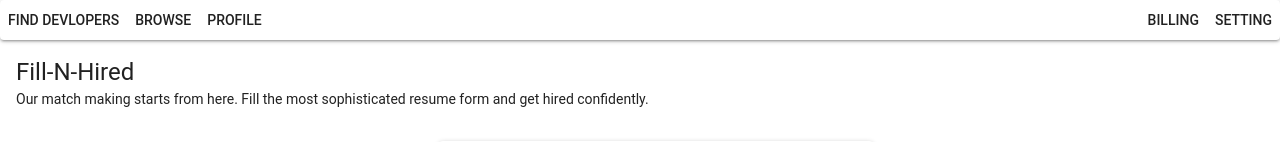
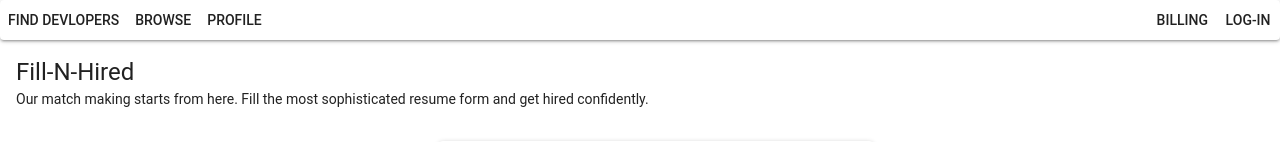
Before and after one commit to BloomTech-Labs/CS10-Developer-Profiles, a React (Create React App) app in the folder front-end/lambda-in/: page / in a window 1280 px wide. Shown: the top 142 px of the page. Built offline with nearby package versions, Linux system fonts and the light colour scheme.

Commit message:
REFACTOR Include NavBar component in other Components

```diff
--- a/front-end/lambda-in/src/Components/DevLogIn/DevLogIn.js
+++ b/front-end/lambda-in/src/Components/DevLogIn/DevLogIn.js
@@ -1,15 +1,16 @@
-import React, { Component } from 'react'
+import React, { Component } from 'react';
+import NavBar from '../../Components/Navbar/navbar';
 import Button from '@material-ui/core/Button';
 import Paper from '@material-ui/core/Paper';
 import Typography from '@material-ui/core/Typography';
 import TextField from '@material-ui/core/TextField';
 
-import '../DevLogIn/DevLogin.css'
+import '../DevLogIn/DevLogin.css';
 
 export default class DevLogin extends Component {
   state = {
     email: 'abc@xyz.com',
-        confirmPassword: ''
+    confirmPassword: '',
   };
   handleChange = name => event => {
     this.setState({
@@ -19,19 +20,7 @@ export default class DevLogin extends Component {
   render() {
     return (
       <div class="App">
-             <Paper>
-              <div class="navBar">
-                <div class="leftNavBar">
-                  <Button>find Devlopers</Button>
-                  <Button>Browse</Button>
-                  <Button>profile</Button>
-                </div>
-                <div class="rightNavBar">
-                  <Button>Billing</Button>
-                  <Button>Setting</Button>
-                </div>
-              </div>
-            </Paper>
+        <NavBar />
 
         <div class="headline">
           <Typography variant="headline" component="h3">
@@ -40,13 +29,11 @@ export default class DevLogin extends Component {
           <Typography component="p">
             Our match making starts from here. Fill the most sophisticated resume form and get hired confidently.
           </Typography>
-
         </div>
 
         <div class="formConatiner">
-            <Paper >
+          <Paper>
             <div class="form2">
-
               {/* look at https://material-ui.com/demos/text-fields/ for documentaition */}
               <Typography variant="headline" component="h3">
                 Log In
@@ -68,13 +55,12 @@ export default class DevLogin extends Component {
                 margin="normal"
               />
 
-
-                <Button variant="contained" color="primary">Submit</Button>
-
+              <Button variant="contained" color="primary">
+                Submit
+              </Button>
             </div>
           </Paper>
         </div>
-
       </div>
     );
   }
--- a/front-end/lambda-in/src/Components/DevSignUp/DevSignUp.js
+++ b/front-end/lambda-in/src/Components/DevSignUp/DevSignUp.js
@@ -1,10 +1,11 @@
-import React, { Component } from 'react'
+import React, { Component } from 'react';
+import NavBar from '../../Components/Navbar/navbar';
 import Button from '@material-ui/core/Button';
 import Paper from '@material-ui/core/Paper';
 import Typography from '@material-ui/core/Typography';
 import TextField from '@material-ui/core/TextField';
 
-import '../DevSignUp/DevSignUp.css'
+import '../DevSignUp/DevSignUp.css';
 
 export default class DevSignUp extends Component {
   state = {
@@ -19,7 +20,7 @@ export default class DevSignUp extends Component {
     acclaimBadge: 'lambda Batch',
     placesInterested: ' earh etc',
     newPassword: '',
-        confirmPassword: ''
+    confirmPassword: '',
   };
   handleChange = name => event => {
     this.setState({
@@ -29,19 +30,7 @@ export default class DevSignUp extends Component {
   render() {
     return (
       <div class="App">
-             <Paper>
-              <div class="navBar">
-                <div class="leftNavBar">
-                  <Button>find Devlopers</Button>
-                  <Button>Browse</Button>
-                  <Button>profile</Button>
-                </div>
-                <div class="rightNavBar">
-                  <Button>Billing</Button>
-                  <Button>Setting</Button>
-                </div>
-              </div>
-            </Paper>
+        <NavBar />
 
         <div class="headline">
           <Typography variant="headline" component="h3">
@@ -50,13 +39,11 @@ export default class DevSignUp extends Component {
           <Typography component="p">
             Our match making starts from here. Fill the most sophisticated resume form and get hired confidently.
           </Typography>
-
         </div>
 
         <div class="formConatiner">
-            <Paper >
+          <Paper>
             <div class="form2">
-
               {/* look at https://material-ui.com/demos/text-fields/ for documentaition */}
               <TextField
                 id="firstName"
@@ -81,7 +68,6 @@ export default class DevSignUp extends Component {
                 onChange={this.handleChange('email')}
                 margin="normal"
               />
-
 
               <TextField
                 id="desiredTitle"
@@ -149,13 +135,12 @@ export default class DevSignUp extends Component {
                 margin="normal"
               />
 
-
-                <Button variant="contained" color="primary">Submit</Button>
-
+              <Button variant="contained" color="primary">
+                Submit
+              </Button>
             </div>
           </Paper>
         </div>
-
       </div>
     );
   }
```
Also changed, not shown: front-end/lambda-in/src/Components/DevProfile/DevProfile.js (+27 -51 lines), front-end/lambda-in/src/Components/Landing Page/landing-page.js (+3 -4 lines). Lines whose indentation alone changed are shown as unchanged.
